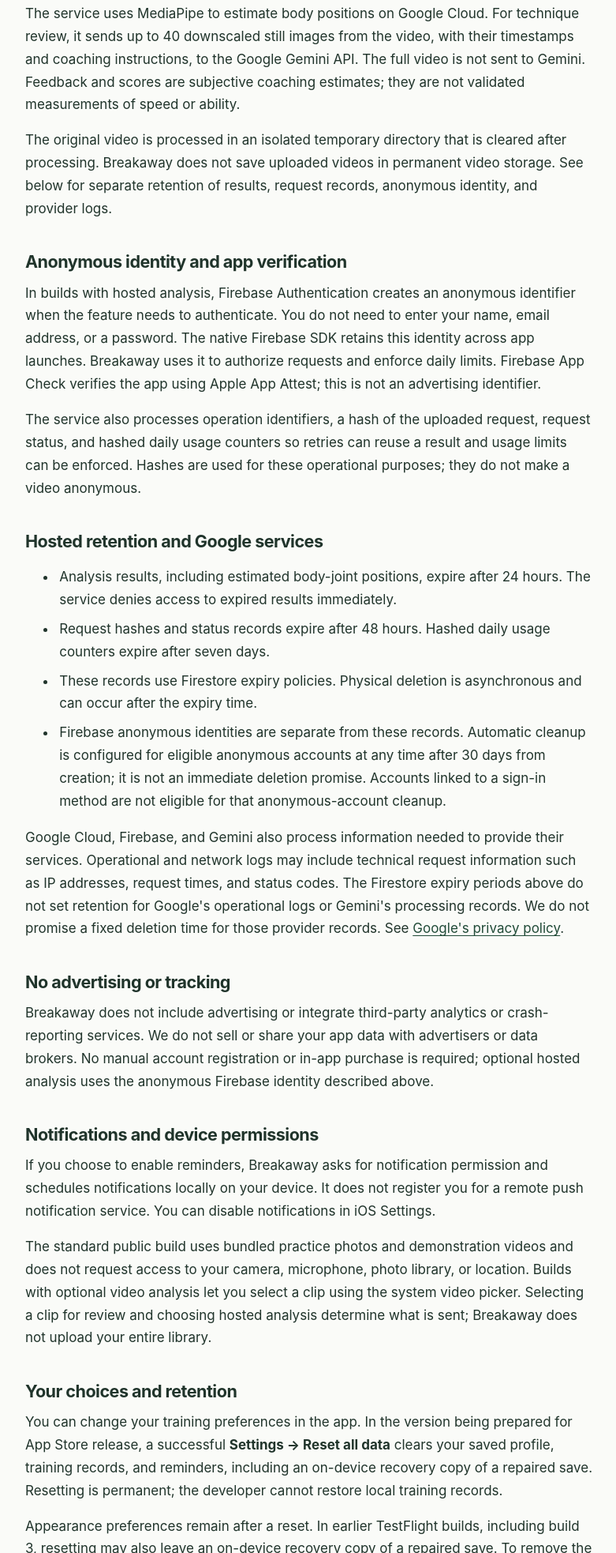
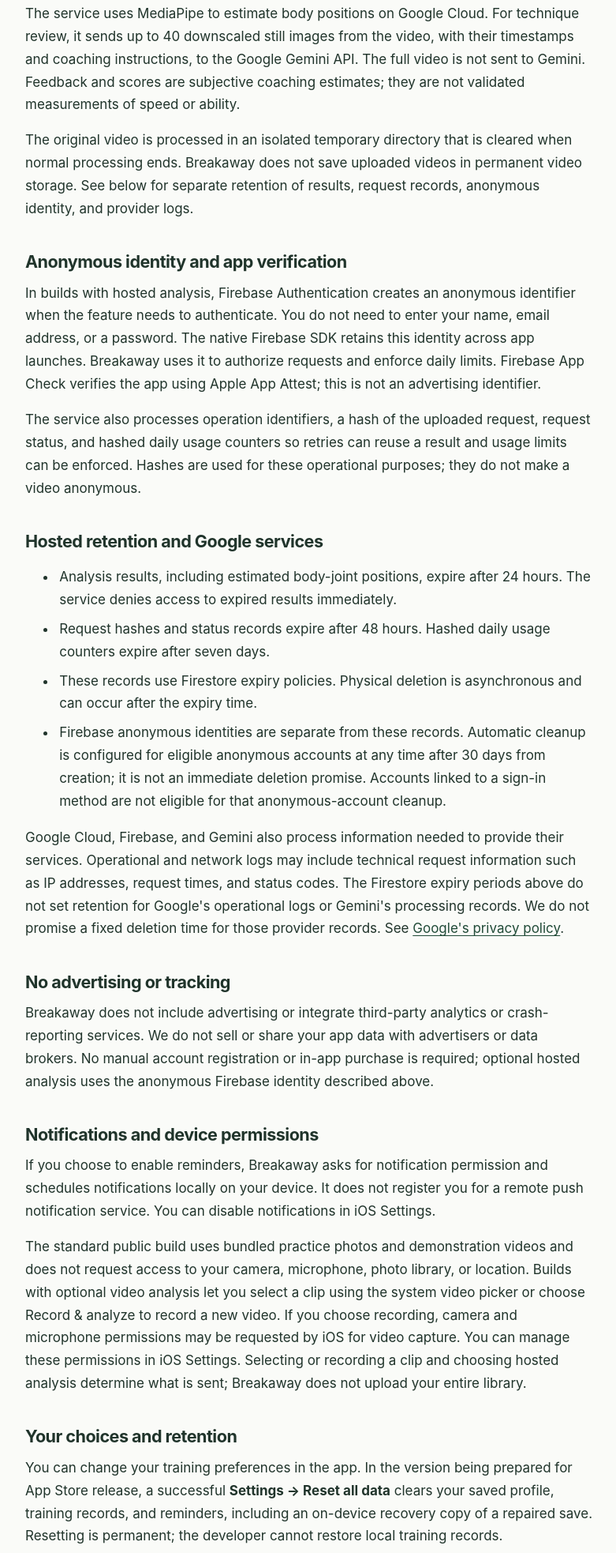
Before and after one commit to SpryMosquito630/breakaway-support, a plain HTML site: page privacy.html in a window 1280 px wide. Shown: the part 1236-3202 px from the top of the page at 79% size, without its empty margins (248-1029 px from the left). Drawn offline with Linux system fonts and the light colour scheme.

Commit message:
Clarify optional video recording permissions and normal cleanup

```diff
--- a/privacy.html
+++ b/privacy.html
@@ -16,7 +16,7 @@
 <h2>Optional hosted video analysis</h2>
 <p>Hosted analysis is optional. When you explicitly choose to analyze a clip, Breakaway uploads the selected video to a Breakaway service running on Google Cloud. Clips are limited to 30 seconds and 25 MiB. Videos may reveal faces, bodies, surroundings, or other personal information. Choose only clips you have permission to upload, including permission from anyone shown. You can keep using local training without uploading a video.</p>
 <p>The service uses MediaPipe to estimate body positions on Google Cloud. For technique review, it sends up to 40 downscaled still images from the video, with their timestamps and coaching instructions, to the Google Gemini API. The full video is not sent to Gemini. Feedback and scores are subjective coaching estimates; they are not validated measurements of speed or ability.</p>
-<p>The original video is processed in an isolated temporary directory that is cleared after processing. Breakaway does not save uploaded videos in permanent video storage. See below for separate retention of results, request records, anonymous identity, and provider logs.</p>
+<p>The original video is processed in an isolated temporary directory that is cleared when normal processing ends. Breakaway does not save uploaded videos in permanent video storage. See below for separate retention of results, request records, anonymous identity, and provider logs.</p>
 <h2>Anonymous identity and app verification</h2>
 <p>In builds with hosted analysis, Firebase Authentication creates an anonymous identifier when the feature needs to authenticate. You do not need to enter your name, email address, or a password. The native Firebase SDK retains this identity across app launches. Breakaway uses it to authorize requests and enforce daily limits. Firebase App Check verifies the app using Apple App Attest; this is not an advertising identifier.</p>
 <p>The service also processes operation identifiers, a hash of the uploaded request, request status, and hashed daily usage counters so retries can reuse a result and usage limits can be enforced. Hashes are used for these operational purposes; they do not make a video anonymous.</p>
@@ -32,7 +32,7 @@
 <p>Breakaway does not include advertising or integrate third-party analytics or crash-reporting services. We do not sell or share your app data with advertisers or data brokers. No manual account registration or in-app purchase is required; optional hosted analysis uses the anonymous Firebase identity described above.</p>
 <h2>Notifications and device permissions</h2>
 <p>If you choose to enable reminders, Breakaway asks for notification permission and schedules notifications locally on your device. It does not register you for a remote push notification service. You can disable notifications in iOS Settings.</p>
-<p>The standard public build uses bundled practice photos and demonstration videos and does not request access to your camera, microphone, photo library, or location. Builds with optional video analysis let you select a clip using the system video picker. Selecting a clip for review and choosing hosted analysis determine what is sent; Breakaway does not upload your entire library.</p>
+<p>The standard public build uses bundled practice photos and demonstration videos and does not request access to your camera, microphone, photo library, or location. Builds with optional video analysis let you select a clip using the system video picker or choose Record &amp; analyze to record a new video. If you choose recording, camera and microphone permissions may be requested by iOS for video capture. You can manage these permissions in iOS Settings. Selecting or recording a clip and choosing hosted analysis determine what is sent; Breakaway does not upload your entire library.</p>
 <h2>Your choices and retention</h2>
 <p>You can change your training preferences in the app. In the version being prepared for App Store release, a successful <strong>Settings → Reset all data</strong> clears your saved profile, training records, and reminders, including an on-device recovery copy of a repaired save. Resetting is permanent; the developer cannot restore local training records.</p>
 <p>Appearance preferences remain after a reset. In earlier TestFlight builds, including build 3, resetting may also leave an on-device recovery copy of a repaired save. To remove the app’s local storage completely, delete the app and its data through iOS Settings. Device backups and restores are controlled by iOS and your Apple settings. Resetting local training data does not delete the server-side Firebase identity, hosted results, request records, usage counters, or provider logs, and does not reset daily hosted-analysis limits. Hosted records follow the separate retention periods above.</p>
```
